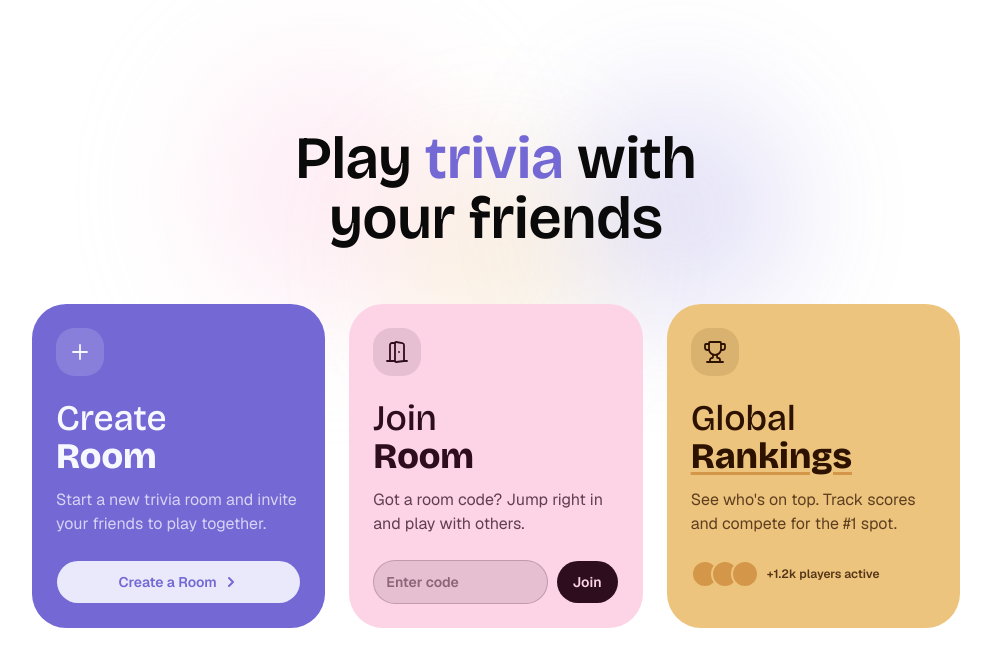
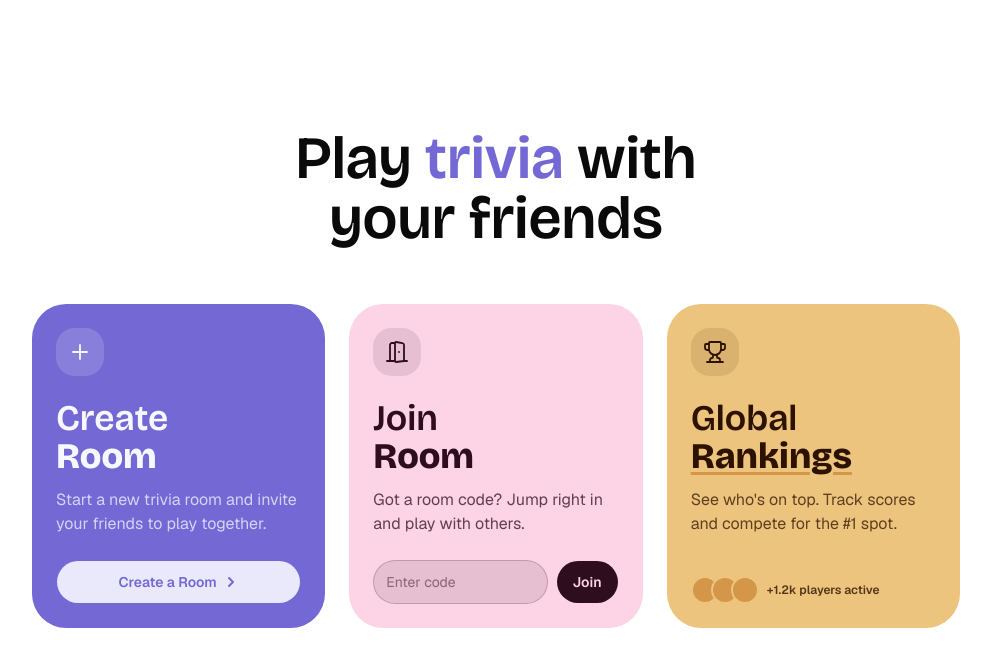
Before and after one commit to Meenic/anlio, a Next.js app: page / in a window 1280 px wide. Shown: the top 666 px of the page, without its empty margins (144-1135 px from the left). Built offline with nearby package versions, Linux system fonts and the light colour scheme.

Commit message:
refactor(marketing): optimize home hero layout and remove blobs

```diff
--- a/src/components/marketing/home-hero.tsx
+++ b/src/components/marketing/home-hero.tsx
@@ -75,7 +75,7 @@ const HERO_FEATURES: HeroFeature[] = [
         <Input
           id="room-code-input"
           placeholder="Enter code"
-          className="h-11 flex-1 font-semibold border-lavender-foreground/20 bg-lavender-foreground/10 text-lavender-foreground placeholder:text-lavender-foreground/50 focus-visible:border-lavender-foreground/40 focus-visible:ring-lavender-foreground/15"
+          className="h-11 flex-1 border-lavender-foreground/20 bg-lavender-foreground/10 text-lavender-foreground placeholder:text-lavender-foreground/50 focus-visible:border-lavender-foreground/40 focus-visible:ring-lavender-foreground/15"
         />
         <Button
           type="submit"
@@ -133,24 +133,10 @@ export function HomeHero() {
   return (
     <MaxWidthWrapper className="flex flex-col items-center gap-10 text-center sm:gap-14">
       {/* Headline */}
-      <div className="relative flex flex-col items-center gap-6">
-        {/* Blobs */}
-        <div
-          aria-hidden
-          className="pointer-events-none absolute -top-16 -left-24 size-64 rounded-full bg-lavender opacity-40 blur-3xl"
-        />
-        <div
-          aria-hidden
-          className="pointer-events-none absolute -top-8 -right-24 size-56 rounded-full bg-violet opacity-20 blur-3xl"
-        />
-        <div
-          aria-hidden
-          className="pointer-events-none absolute top-8 left-1/2 size-48 -translate-x-1/2 rounded-full bg-amber opacity-25 blur-3xl"
-        />
-
+      <div className="flex flex-col items-center gap-6">
         <h1
           id="hero-title"
-          className="relative text-balance text-center text-3xl font-semibold sm:text-4xl md:text-5xl lg:text-6xl"
+          className="relative text-balance text-center text-4xl font-semibold sm:text-5xl lg:text-6xl"
         >
           Play <span className="text-violet">trivia</span> with <br /> your
           friends
@@ -176,8 +162,8 @@ export function HomeHero() {
               </CardHeader>
 
               {/* Title + description */}
-              <CardContent className="flex flex-col gap-3 text-left">
-                <CardTitle className="text-3xl sm:text-4xl leading-[1.05]">
+              <CardContent className="flex flex-1 flex-col gap-3 text-left">
+                <CardTitle className="text-3xl font-semibold leading-[1.05] sm:text-4xl">
                   {feature.title}
                 </CardTitle>
 
```
